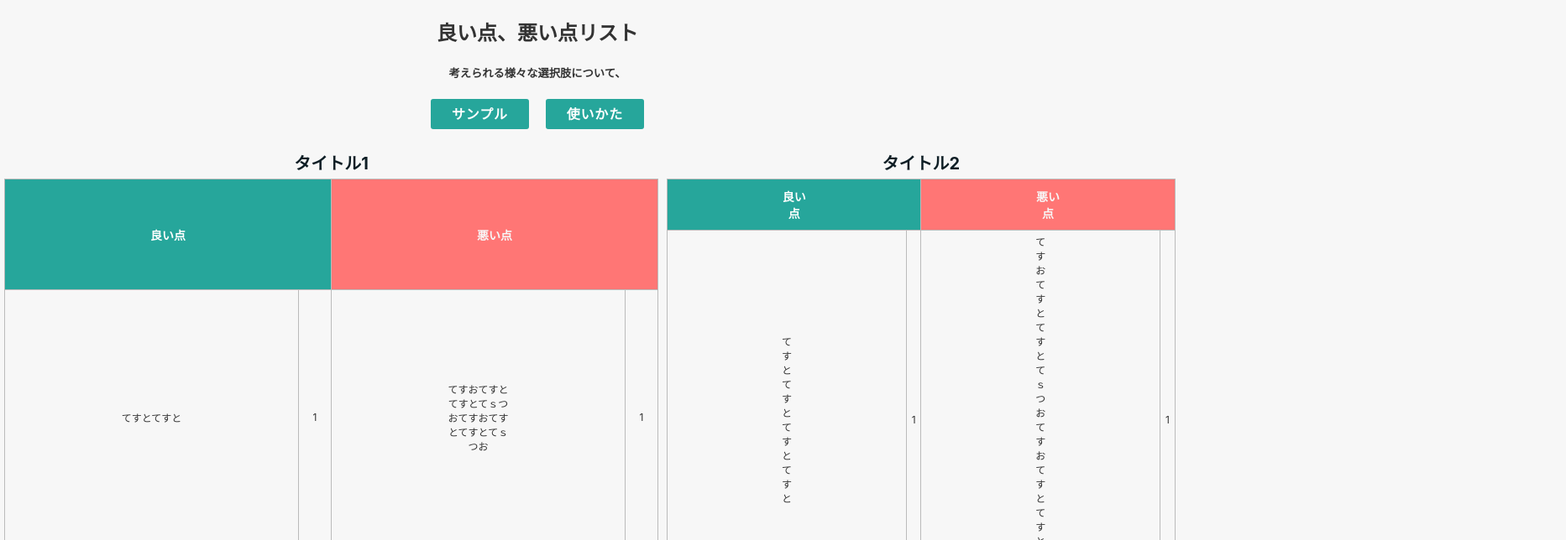
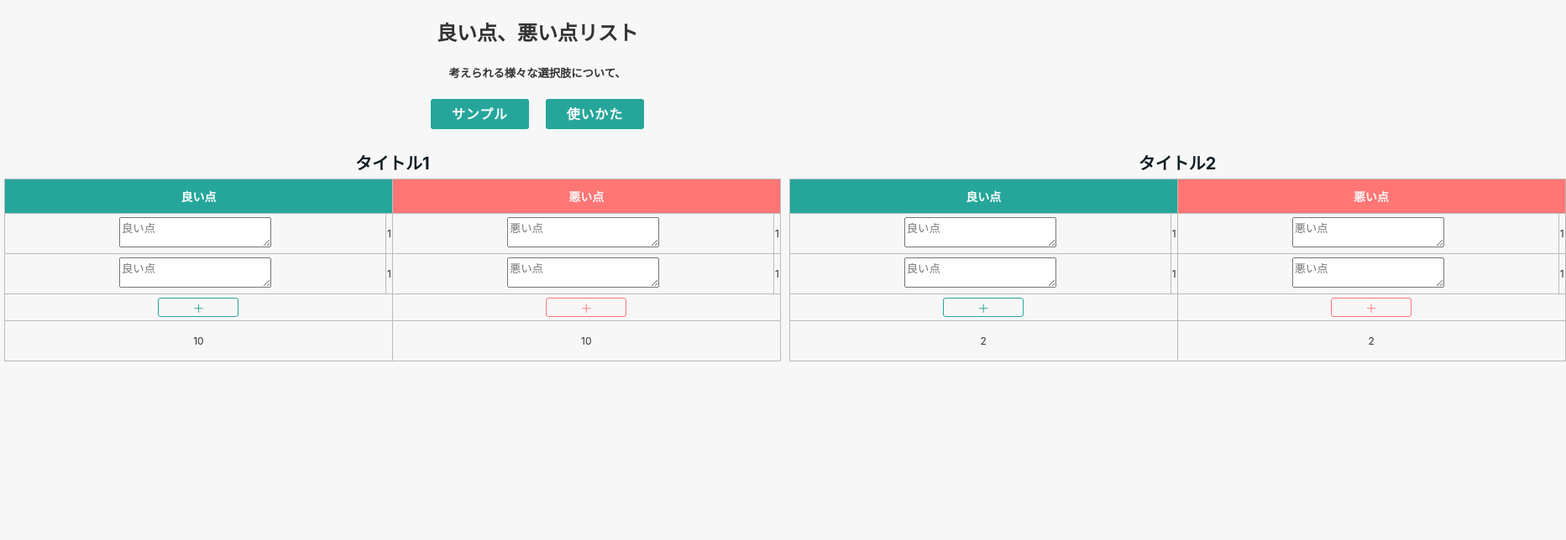
Before and after one commit to shigasy/pros-cons-list, a React (Create React App) app: page / in a window 1280 px wide. Shown: the top 644 px of the page at 84% size, 1865 px wide, since content can reach past the window. Built offline with nearby package versions, Linux system fonts and the light colour scheme.

Commit message:
update コンポーネントの外からcssを適用しないように

```diff
--- a/src/App.js
+++ b/src/App.js
@@ -2,7 +2,6 @@ import React from 'react';
 import './App.css';
 import './components/Table.css'
 import './components/Button.css'
-import './components/AddButton.css'
 
 import AddButton from './components/AddButton'
 
@@ -29,31 +28,31 @@ function App() {
                 <th className="table__header--cons" colSpan="2">悪い点</th>
               </tr>
               <tr>
-                <td className="table__data--text">てすとてすと</td>
+                <td className="table__data--text"><textarea className="table__data--textarea-pros" placeholder="良い点"></textarea></td>
                 <td className="table__data--value">1</td>
-                <td className="table__data--text">てすおてすとてすとてｓつおてすおてすとてすとてｓつお</td>
+                <td className="table__data--text"><textarea className="table__data--textarea-cons" placeholder="悪い点"></textarea></td>
                 <td className="table__data--value">1</td>
               </tr>
               <tr>
-                <td className="table__data--text">てすとてすとてすとてすと</td>
+                <td className="table__data--text"><textarea className="table__data--textarea-pros" placeholder="良い点"></textarea></td>
                 <td className="table__data--value">1</td>
-                <td className="table__data--text">てすおてすとてすとてｓつおてすおてすとてすとてｓつお</td>
+                <td className="table__data--text"><textarea className="table__data--textarea-cons" placeholder="悪い点"></textarea></td>
                 <td className="table__data--value">1</td>
               </tr>
               <tr>
                 <td colSpan="2">
-                  <AddButton cmpClassName="table__add-button--pros"/>
+                  <AddButton color="green"/>
                 </td>
                 <td colSpan="2">
-                  <AddButton cmpClassName="table__add-button--cons"/>e
+                  <AddButton color="red"/>
                 </td>
               </tr>
               <tr>
                 <td colSpan="2">
-                  <p><strong>2</strong></p>
+                  <p className="table__data--sum-value">10</p>
                 </td>
                 <td colSpan="2">
-                  <p><strong>2</strong></p>
+                  <p className="table__data--sum-value">10</p>
                 </td>
               </tr>
               </tbody>
@@ -68,23 +67,27 @@ function App() {
                 <th className="table__header--cons" colSpan="2">悪い点</th>
               </tr>
               <tr>
-                <td className="table__data--text">てすとてすとてすとてすと</td>
+                <td className="table__data--text">
+                  <textarea className="table__data--textarea-pros" placeholder="良い点"></textarea>
+                </td>
                 <td className="table__data--value">1</td>
-                <td className="table__data--text">てすおてすとてすとてｓつおてすおてすとてすとてｓつお</td>
+                <td className="table__data--text">
+                  <textarea className="table__data--textarea-cons" placeholder="悪い点"></textarea>
+                </td>
                 <td className="table__data--value">1</td>
               </tr>
               <tr>
-                <td className="table__data--text">てすとてすとてすとてすと</td>
+                <td className="table__data--text"><textarea className="table__data--textarea-pros" placeholder="良い点"></textarea></td>
                 <td className="table__data--value">1</td>
-                <td className="table__data--text">てすおてすとてすとてｓつおてすおてすとてすとてｓつお</td>
+                <td className="table__data--text"><textarea className="table__data--textarea-cons" placeholder="悪い点"></textarea></td>
                 <td className="table__data--value">1</td>
               </tr>
               <tr>
                 <td colSpan="2">
-                  <button>＋</button>
+                  <AddButton color="green"/>
                 </td>
                 <td colSpan="2">
-                  <button>＋</button>
+                  <AddButton color="red"/>
                 </td>
               </tr>
               <tr>
--- a/src/components/AddButton.js
+++ b/src/components/AddButton.js
@@ -1,7 +1,8 @@
 import React from 'react'
+import './AddButton.css'
 
 const AddButton = (props) => (
-    <a className={props.cmpClassName}>＋</a>
+    <a className={props.color === "green" ? "table__add-button--pros" : "table__add-button--cons"}>＋</a>
 )
 
 export default AddButton
--- a/src/components/Button.css
+++ b/src/components/Button.css
@@ -14,7 +14,6 @@ a {
     padding: 1rem 2.5rem;/*ボタン内の余白*/
     border-radius: 3px;/*角の丸み*/
     cursor: pointer;
-    -webkit-tap-highlight-color: transparent;
     transition: .3s ease-out;/*変化を緩やかに*/
 }
 
@@ -30,6 +29,5 @@ a {
     padding: 1rem 2.5rem;/*ボタン内の余白*/
     border-radius: 3px;/*角の丸み*/
     cursor: pointer;
-    -webkit-tap-highlight-color: transparent;
     transition: .3s ease-out;/*変化を緩やかに*/
 }
```
